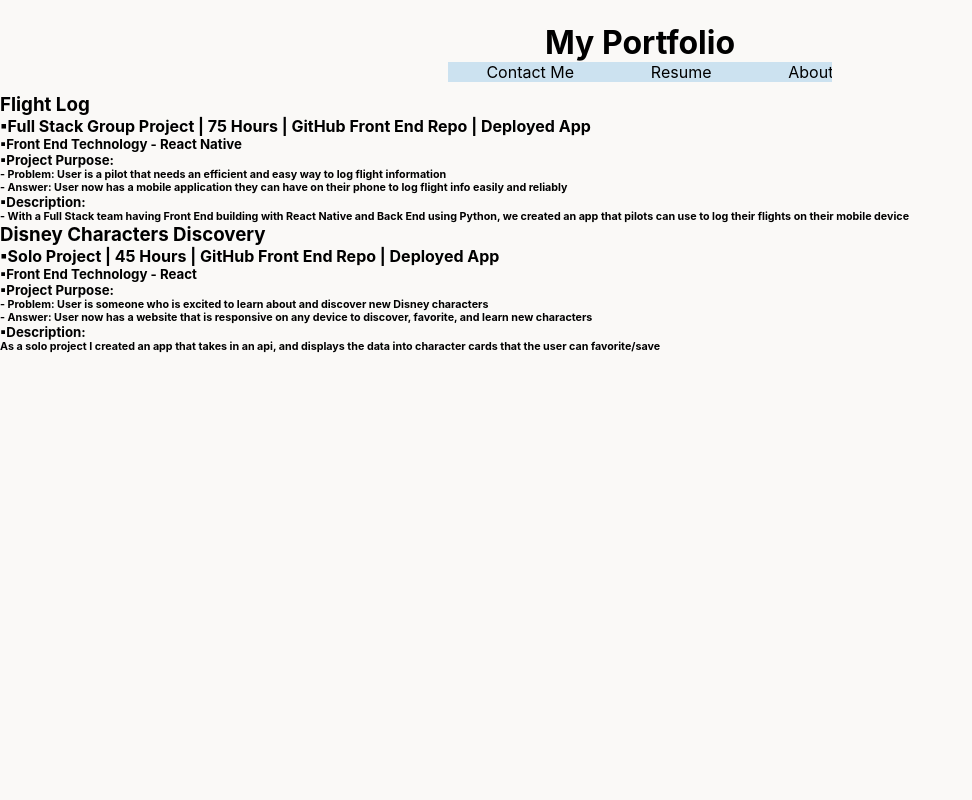
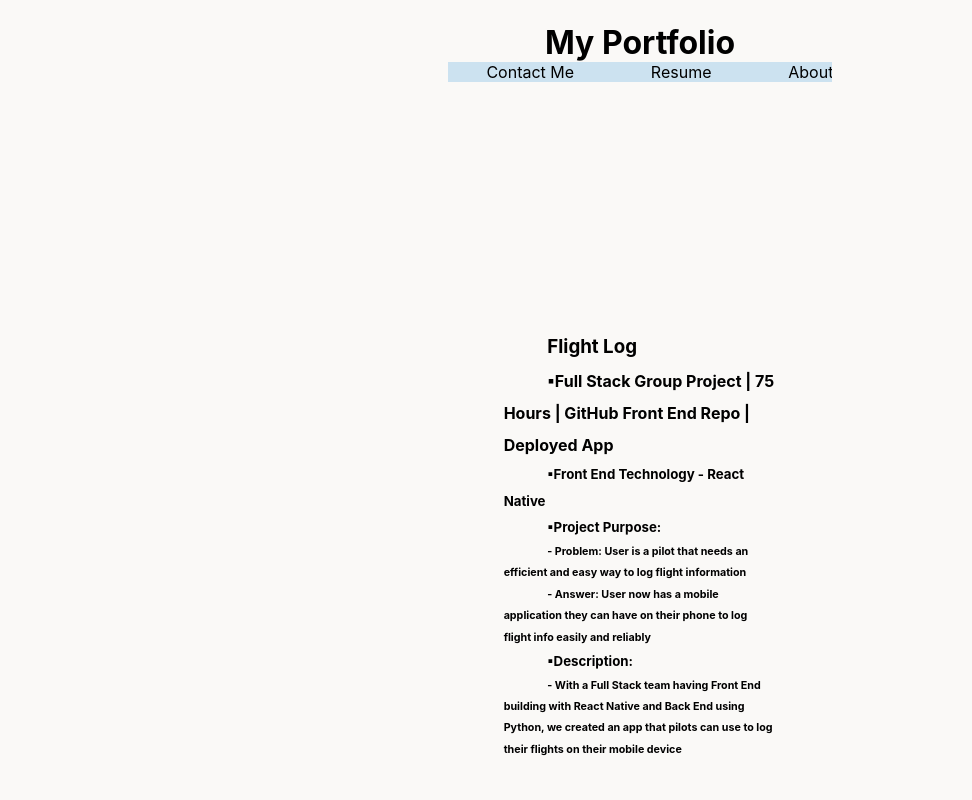
Before and after one commit to cadechaney/personal-profile, a React (Create React App) app: page /portfolio in a window 1280 px wide. Shown: the top 800 px of the page, without its empty margins (0-972 px from the left). Built offline with nearby package versions, Linux system fonts and the light colour scheme.

Commit message:
Add base css styling to portfolio component

```diff
--- a/src/components/Portfolio/Portfolio.css
+++ b/src/components/Portfolio/Portfolio.css
@@ -0,0 +1,29 @@
+
+.portfolio-container {
+  width: 100%;
+  margin-top: 4%;
+  height: 200vh;
+  display: flex;
+  flex-direction: column;
+  align-items: center;
+}
+
+.portfolio-card-1,
+.portfolio-card-2 {
+  height: 100%;
+  display: flex;
+  align-items: center;
+  justify-content: space-around;
+}
+
+.details-section-1 {
+  width: 30%;
+  text-indent: 16%;
+  line-height: 2;
+}
+
+.details-section-2 {
+  width: 30%;
+  text-indent: 8%;
+  line-height: 2;
+}
```
